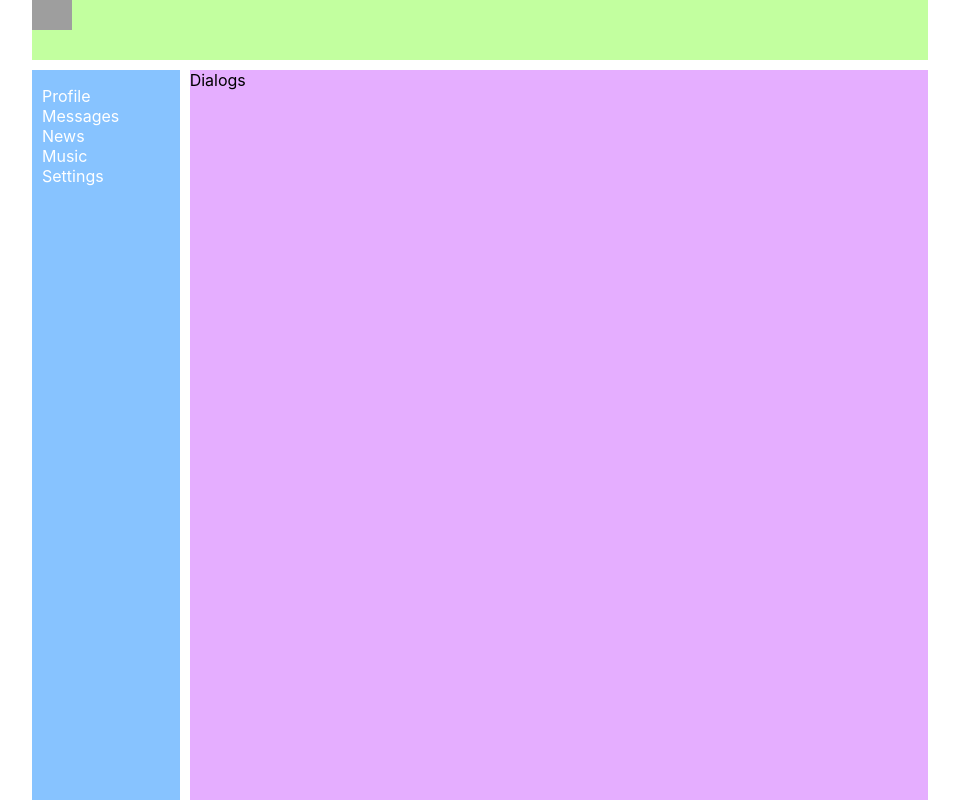
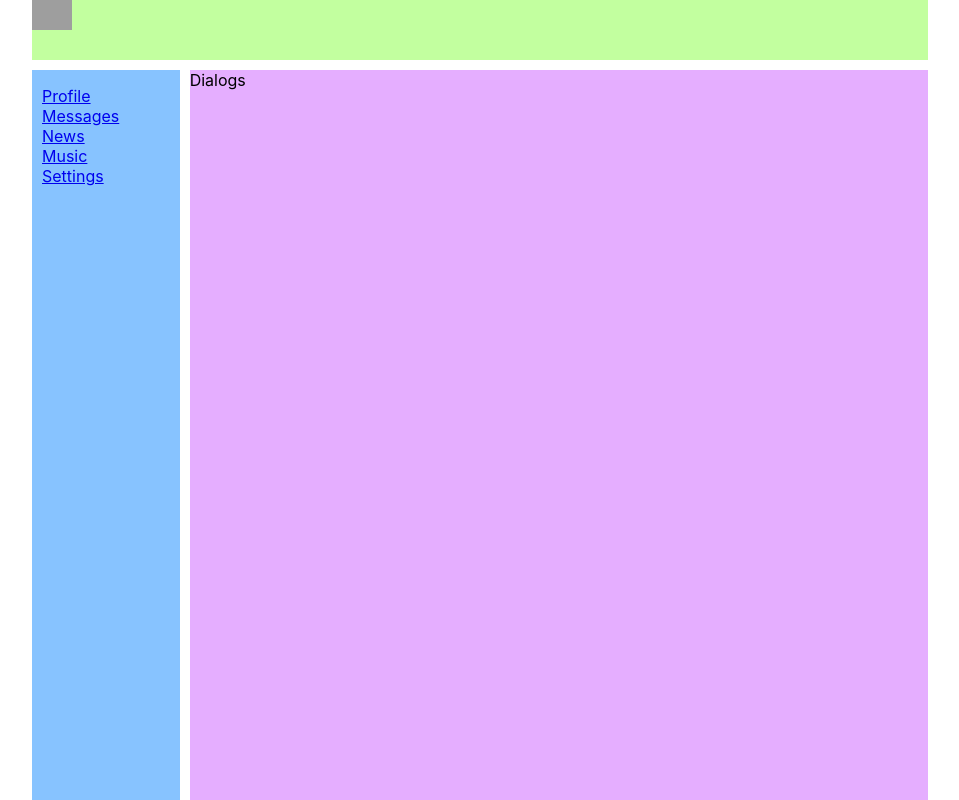
Before and after one commit to Ef-Siarhei/social-network, a React (Create React App) app: page /profile in a window 1280 px wide. Shown: the whole page, without its empty margins (160-1119 px from the left). Built offline with nearby package versions, Linux system fonts and the light colour scheme; grey boxes are pictures that could not be loaded.

Commit message:
feat: add link to NavBar

```diff
--- a/src/components/navbar/Navbar.jsx
+++ b/src/components/navbar/Navbar.jsx
@@ -4,11 +4,21 @@ export default function Navbar() {
   return (
     <nav className={n.nav}>
       <ul>
-        <li className={n.item}>Profile</li>
-        <li className={n.item}>Messages</li>
-        <li className={n.item}>News</li>
-        <li className={n.item}>Music</li>
-        <li className={n.item}>Settings</li>
+        <li className={n.item}>
+          <a href="/profile">Profile</a>
+        </li>
+        <li className={n.item}>
+          <a href="dialogs">Messages</a>
+        </li>
+        <li className={n.item}>
+          <a href="news">News</a>
+        </li>
+        <li className={n.item}>
+          <a href="music">Music</a>
+        </li>
+        <li className={n.item}>
+          <a href="settings">Settings</a>
+        </li>
       </ul>
     </nav>
   );
```
